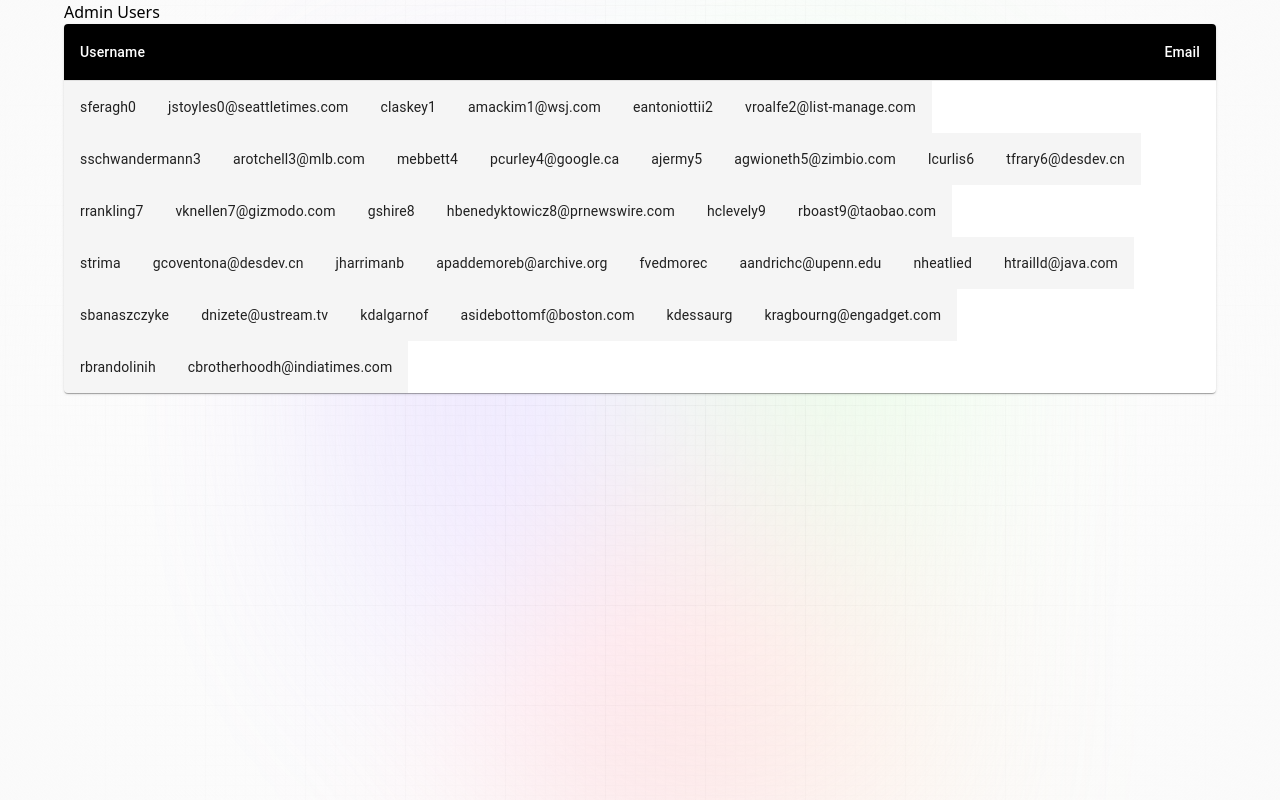
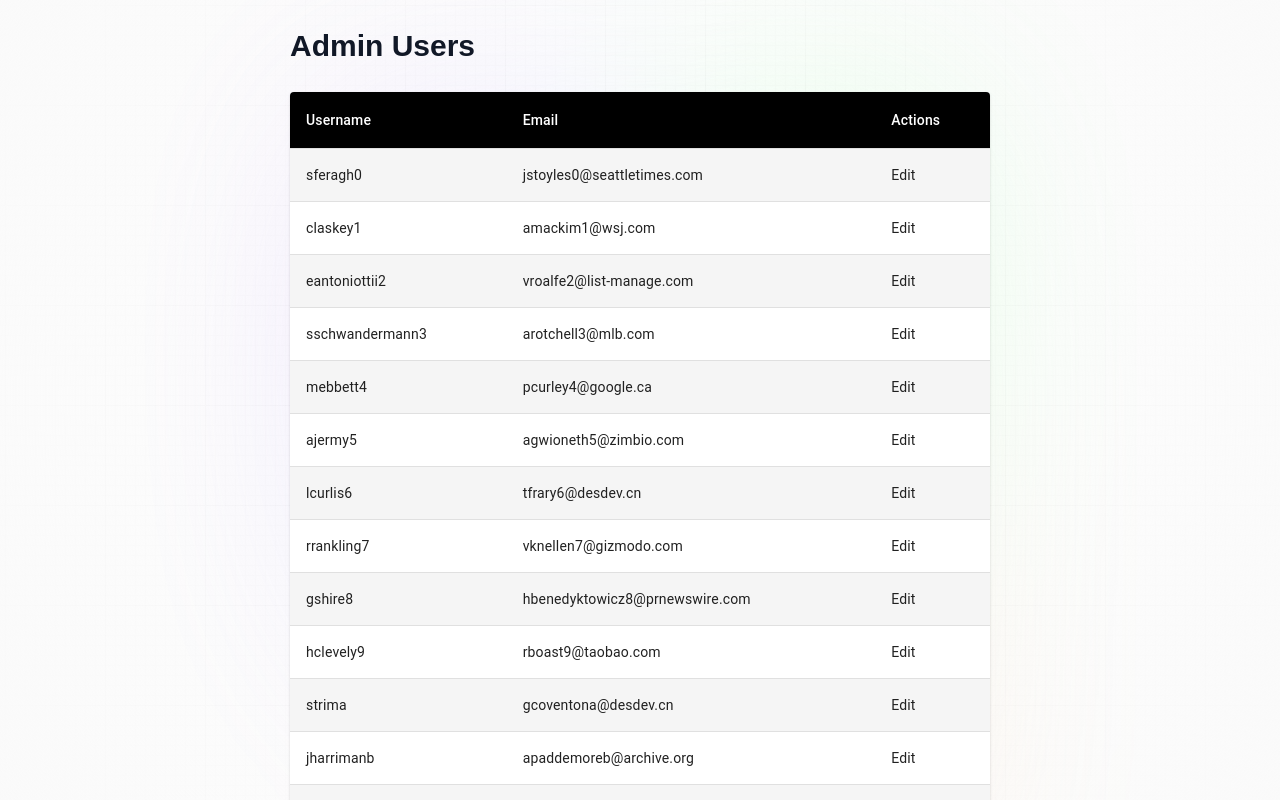
Before and after one commit to Merckerk/rtams-next, a Next.js app: page /admin-users in a window 1280 px wide. Shown: the top 800 px of the page. Built offline with nearby package versions, Linux system fonts and the light colour scheme.

Commit message:
chore: deleted component

```diff
--- a/app/admin-users/[adminUserId]/page.jsx
+++ /dev/null
@@ -1,9 +0,0 @@
-import React from 'react'
-
-const UserPage = (userId) => {
-  return (
-    <div>UserPage</div>
-  )
-}
-
-export default UserPage
--- a/app/admin-users/page.jsx
+++ b/app/admin-users/page.jsx
@@ -1,12 +1,92 @@
-import AdminUsersTable from "@components/adminUsers/AdminUsersTable"
+"use client";
+import { styled } from "@mui/material/styles";
+import Table from "@mui/material/Table";
+import TableBody from "@mui/material/TableBody";
+import TableCell, { tableCellClasses } from "@mui/material/TableCell";
+import TableContainer from "@mui/material/TableContainer";
+import TableHead from "@mui/material/TableHead";
+import TableRow from "@mui/material/TableRow";
+import Paper from "@mui/material/Paper";
+
+import { useSelector, useDispatch } from "react-redux";
+import { getAdminUsers } from "@app/redux/features/admin-users/admin-users-slice";
+import { useEffect } from "react";
+
+import Link from "next/link";
+import { useRouter } from "next/navigation";
+
+const StyledTableCell = styled(TableCell)(({ theme }) => ({
+  [`&.${tableCellClasses.head}`]: {
+    backgroundColor: theme.palette.common.black,
+    color: theme.palette.common.white,
+  },
+  [`&.${tableCellClasses.body}`]: {
+    fontSize: 14,
+  },
+}));
+
+const StyledTableRow = styled(TableRow)(({ theme }) => ({
+  "&:nth-of-type(odd)": {
+    backgroundColor: theme.palette.action.hover,
+  },
+  "&:last-child td, &:last-child th": {
+    border: 0,
+  },
+}));
 
 const AdminUsers = () => {
+  const adminUsers = useSelector((state) => state.adminUsers.value);
+  const dispatch = useDispatch();
+  const router = useRouter();
+
+  useEffect(() => {
+    dispatch(getAdminUsers());
+  }, []);
+
+  const handleEdit = (adminUser) => {
+    router.push(`/admin-users?id=${adminUser._id}`);
+  }
+
   return (
-    <div>
-        <h2>Admin Users</h2>
-        <AdminUsersTable />
+    <div className="py-4 pt-7">
+      <h1 className="text-3xl font-satoshi font-semibold text-gray-900 pb-7">Admin Users</h1>
+      <TableContainer component={Paper}>
+        <Table
+          className="min-w-[700px] md:min-w-screen-lg"
+          aria-label="admin users table"
+        >
+          <TableHead>
+            <TableRow>
+              <StyledTableCell>Username</StyledTableCell>
+              <StyledTableCell align="left">Email</StyledTableCell>
+              <StyledTableCell align="left">Actions</StyledTableCell>
+            </TableRow>
+          </TableHead>
+          <TableBody>
+            {adminUsers.map((adminUser) => (
+              <StyledTableRow key={adminUser.username}>
+                <StyledTableCell component="th" scope="row">
+                  {adminUser.username}
+                </StyledTableCell>
+                <StyledTableCell align="left">
+                  {adminUser.email}
+                </StyledTableCell>
+                <StyledTableCell align="left">
+                  <button
+                    variant="outlined"
+                    color="primary"
+                    onClick={() => handleEdit(adminUser)}
+                  >
+                    Edit
+                  </button>
+                </StyledTableCell>
+              </StyledTableRow>
+            ))}
+          </TableBody>
+        </Table>
+      </TableContainer>
     </div>
-  )
-}
+  );
+};
 
-export default AdminUsers
+export default AdminUsers;
--- a/app/create-admin/page.jsx
+++ b/app/create-admin/page.jsx
@@ -31,6 +31,7 @@ const CreateUser = () => {
   };
 
   useEffect(() => {
+    console.log(post);
     if (
       !post.email ||
       !post.userId ||
--- a/app/layout.jsx
+++ b/app/layout.jsx
@@ -15,7 +15,9 @@ const RootLayout = ({ children }) => {
           <div className="gradient" />
         </div>
         <Providers>
-          <main className="app">{children}</main>
+          <main className="app">
+            {children}
+          </main>
         </Providers>
       </body>
     </html>
--- a/components/adminUsers/AdminCrudForm.jsx
+++ b/components/adminUsers/AdminCrudForm.jsx
@@ -86,7 +86,7 @@ const AdminCrudForm = ({
                 setPost({ ...post, email: e.target.value });
                 validateEmail(e.target.value);
               }}
-              value={post.email}
+              value={post?.email}
               required
             />
             {errMsg.email ? (
@@ -109,7 +109,7 @@ const AdminCrudForm = ({
                 setPost({ ...post, userId: e.target.value });
                 validateUserId(e.target.value);
               }}
-              value={post.userId}
+              value={post?.userId}
               required
             />
             {errMsg.userId ? (
@@ -132,7 +132,7 @@ const AdminCrudForm = ({
                 setPost({ ...post, username: e.target.value });
                 validateUsername(e.target.value);
               }}
-              value={post.username}
+              value={post?.username}
               required
             />
             {errMsg.username ? (
@@ -156,7 +156,7 @@ const AdminCrudForm = ({
                 setPost({ ...post, password: e.target.value });
                 validatePassword(e.target.value);
               }}
-              value={post.password}
+              value={post?.password}
               required
             />
             {errMsg.password ? (
@@ -179,7 +179,7 @@ const AdminCrudForm = ({
                 setPost({ ...post, repassword: e.target.value });
                 validateRepassword(e.target.value);
               }}
-              value={post.repassword}
+              value={post?.repassword}
               required
             />
             {errMsg.repassword ? (
@@ -197,7 +197,7 @@ const AdminCrudForm = ({
                 type="checkbox"
                 id="isAdmin"
                 name="isAdmin"
-                checked={post.isAdmin}
+                checked={post?.isAdmin}
                 onChange={(e) =>
                   setPost({ ...post, isAdmin: e.target.checked })
                 }
--- a/components/adminUsers/AdminUsersTable.jsx
+++ b/components/adminUsers/AdminUsersTable.jsx
@@ -27,7 +27,6 @@ const StyledTableRow = styled(TableRow)(({ theme }) => ({
   "&:nth-of-type(odd)": {
     backgroundColor: theme.palette.action.hover,
   },
-  // hide last border
   "&:last-child td, &:last-child th": {
     border: 0,
   },
@@ -54,14 +53,13 @@ const AdminUsersTable = () => {
         </TableHead>
         <TableBody>
           {adminUsers.map((adminUser) => (
-            <Link href={`/admin-users/${adminUser.userId}`}>
-            <StyledTableRow key={adminUser.username}>
+            // <Link href={`/admin-users/${adminUser.userId}`}>
+            <StyledTableRow key={adminUser.username} onClick={() => {}}>
               <StyledTableCell component="th" scope="row">
                 {adminUser.username}
               </StyledTableCell>
               <StyledTableCell align="right">{adminUser.email}</StyledTableCell>
             </StyledTableRow>
-            </Link>
           ))}
         </TableBody>
       </Table>
@@ -70,45 +68,3 @@ const AdminUsersTable = () => {
 };
 
 export default AdminUsersTable;
-
-// "use client";
-// import { useSelector, useDispatch } from "react-redux";
-// import {
-//   increment,
-//   decrement,
-//   incrementByValue,
-// } from "@app/redux/features/admin-users/admin-users-slice";
-// import { useEffect } from "react";
-
-// const AdminUsersTable = () => {
-//   const count = useSelector((state) => state.adminUsers.value);
-//   const dispatch = useDispatch();
-
-//   useEffect(() => {
-//     console.log('====================================');
-//     console.log(count);
-//     console.log('====================================');
-//   }, [count]);
-
-//   return (
-//     <div>
-//       <button
-//         onClick={() => {
-//           dispatch(increment());
-//         }}
-//       >
-//         increment
-//       </button>
-//       <span>{count}</span>
-//       <button
-//         onClick={() => {
-//           dispatch(decrement());
-//         }}
-//       >
-//         decrement
-//       </button>
-//     </div>
-//   );
-// };
-
-// export default AdminUsersTable;
--- /dev/null
+++ b/components/testComponents/Counter.jsx
@@ -0,0 +1,18 @@
+import { useSelector, useDispatch } from "react-redux";
+import { increment, decrement, reset } from "app/redux/features/counter/counter-slice.js";
+
+const CounterComponent = () => {
+  const count = useSelector((state) => state.counter.count);
+  const dispatch = useDispatch();
+
+  return (
+    <div>
+      <h2>Counter: {count}</h2>
+      <button onClick={() => dispatch(increment())}>Increment</button>
+      <button onClick={() => dispatch(decrement())}>Decrement</button>
+      <button onClick={() => dispatch(reset())}>Reset</button>
+    </div>
+  );
+};
+
+export default CounterComponent;
```
Also changed, not shown: app/api/users/create/route.js (+1 -6 lines).
